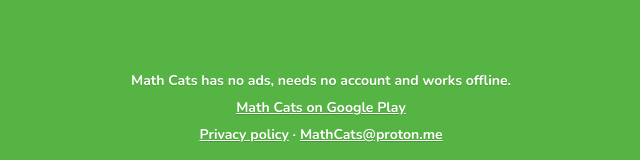
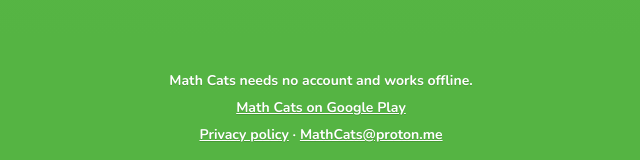
Before and after one commit to MathCatsMathCats/beta, a plain HTML site: page index.html in a window 1280 px wide. Shown: the part 2160-2320 px from the top of the page, without its empty margins (319-959 px from the left). Drawn offline with nearby package versions, Linux system fonts and the light colour scheme.

Commit message:
index.html

```diff
--- a/index.html
+++ b/index.html
@@ -313,7 +313,7 @@
 
 <footer>
   <!-- EDIT 15 - the footer line -->
-  <p>Math Cats has no ads, needs no account and works offline.</p>
+  <p>Math Cats needs no account and works offline.</p>
   <!-- EDIT 16 - footer links -->
   <p><a href="https://play.google.com/store/apps/details?id=com.mathcats.mathcats" target="_blank" rel="noopener">Math Cats on Google Play</a></p>
   <p><a href="https://mathcatsmathcats.github.io/MathCats-privacy/privacy-policy.html">Privacy policy</a> · <a href="mailto:MathCats@proton.me">MathCats@proton.me</a></p>
```
